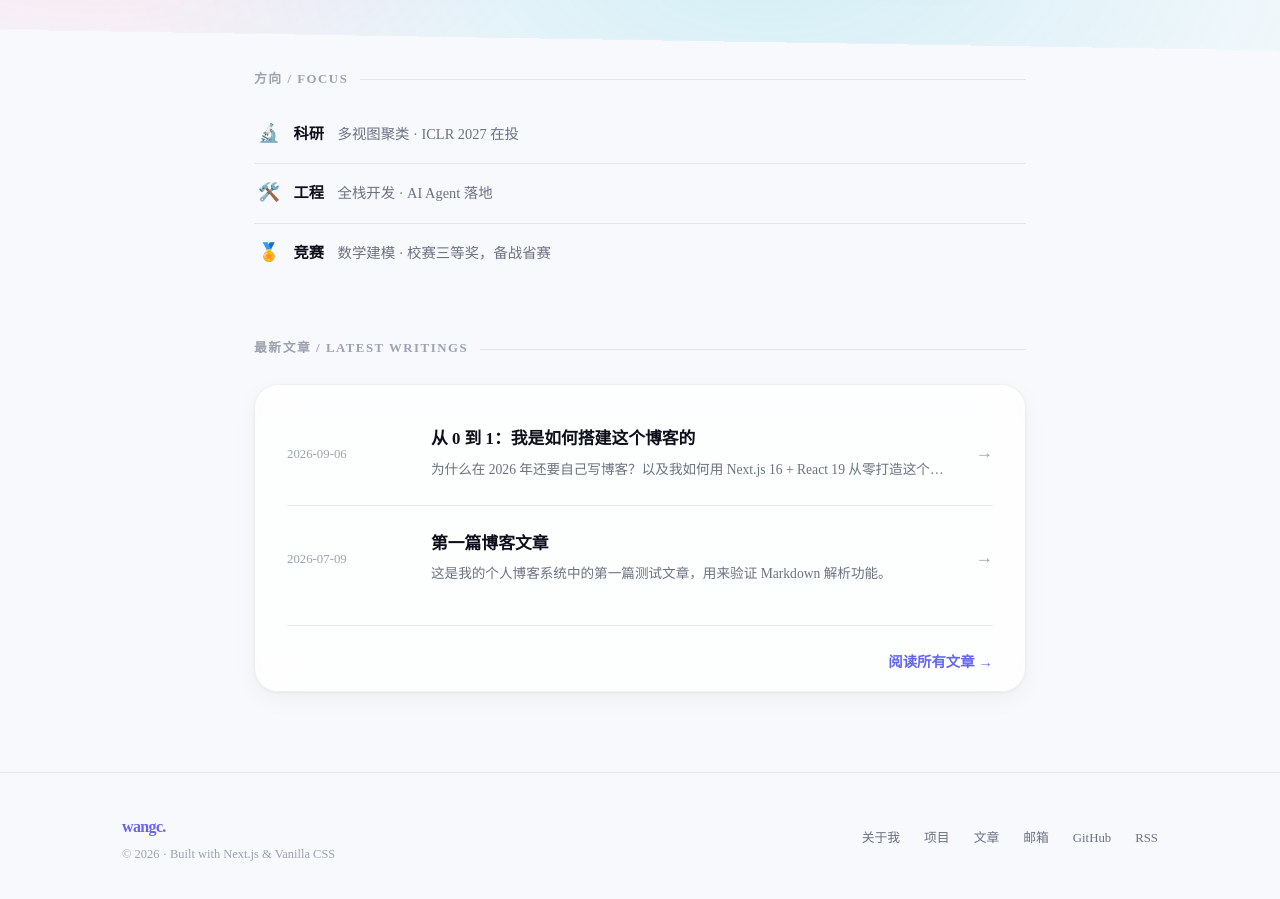
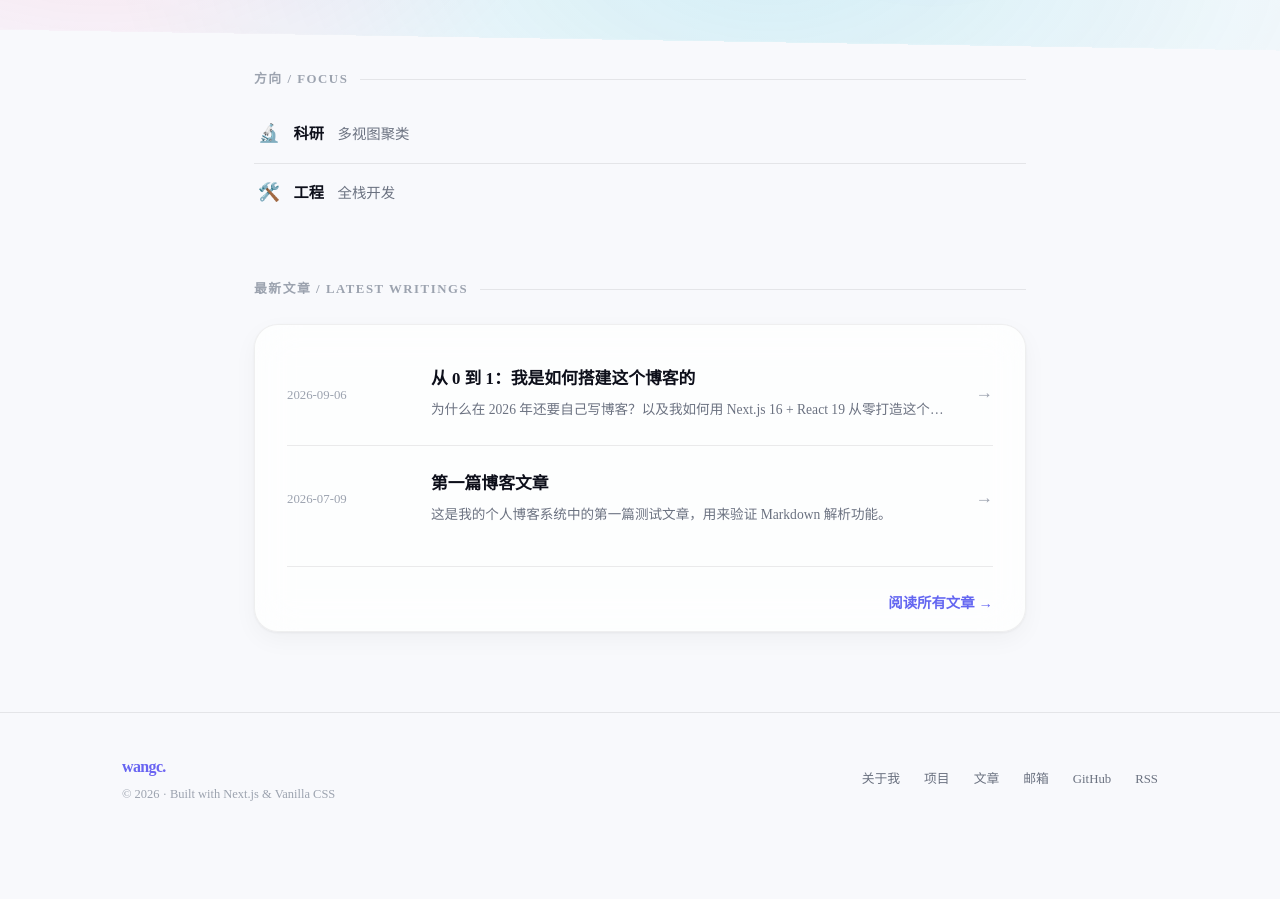
Before and after one commit to wangchneyu/blog, a Next.js app: page / in a window 1280 px wide. Shown: the part 780-1679 px from the top of the page. After the commit the page ends 1626 px from the top, so only its background shows below. Built offline with nearby package versions, Linux system fonts and the light colour scheme; no server answers.

Commit message:
方向区精简：只保留科研与工程两条主线

```diff
--- a/src/app/page.tsx
+++ b/src/app/page.tsx
@@ -45,17 +45,12 @@ export default function Home() {
           <li className={styles.focusItem}>
             <span className={styles.focusIcon} aria-hidden="true">🔬</span>
             <span className={styles.focusLabel}>科研</span>
-            <span className={styles.focusDesc}>多视图聚类 · ICLR 2027 在投</span>
+            <span className={styles.focusDesc}>多视图聚类</span>
           </li>
           <li className={styles.focusItem}>
             <span className={styles.focusIcon} aria-hidden="true">🛠️</span>
             <span className={styles.focusLabel}>工程</span>
-            <span className={styles.focusDesc}>全栈开发 · AI Agent 落地</span>
-          </li>
-          <li className={styles.focusItem}>
-            <span className={styles.focusIcon} aria-hidden="true">🏅</span>
-            <span className={styles.focusLabel}>竞赛</span>
-            <span className={styles.focusDesc}>数学建模 · 校赛三等奖，备战省赛</span>
+            <span className={styles.focusDesc}>全栈开发</span>
           </li>
         </ul>
 
```
